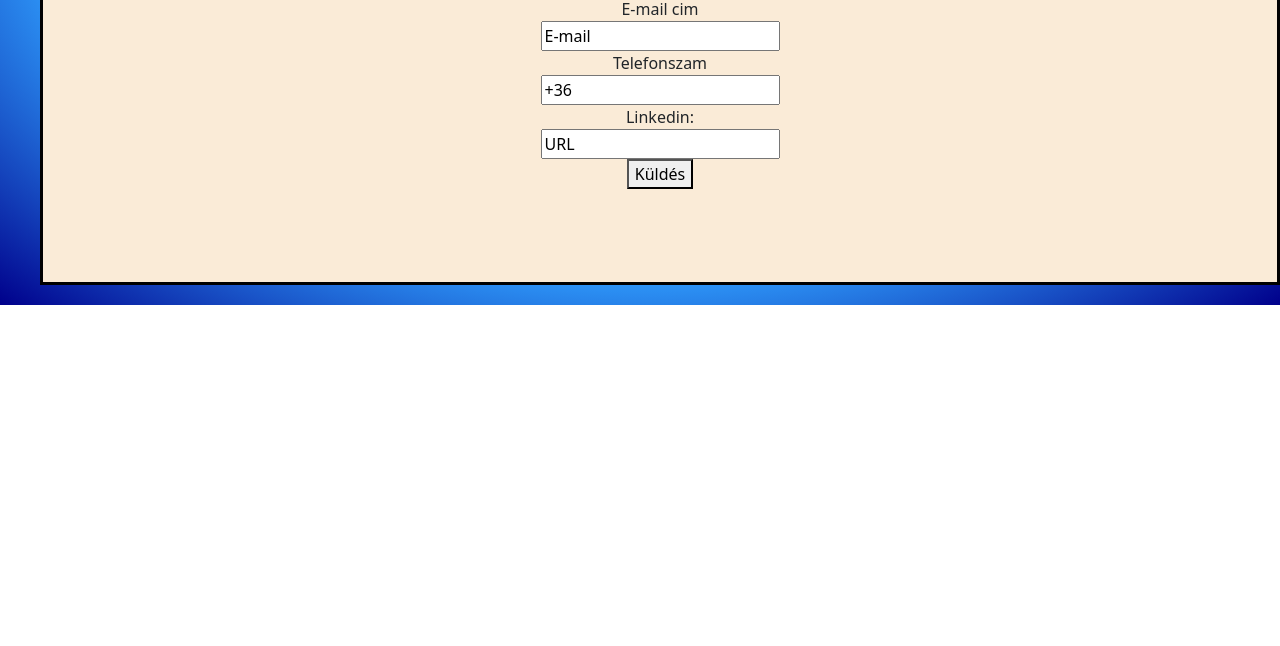
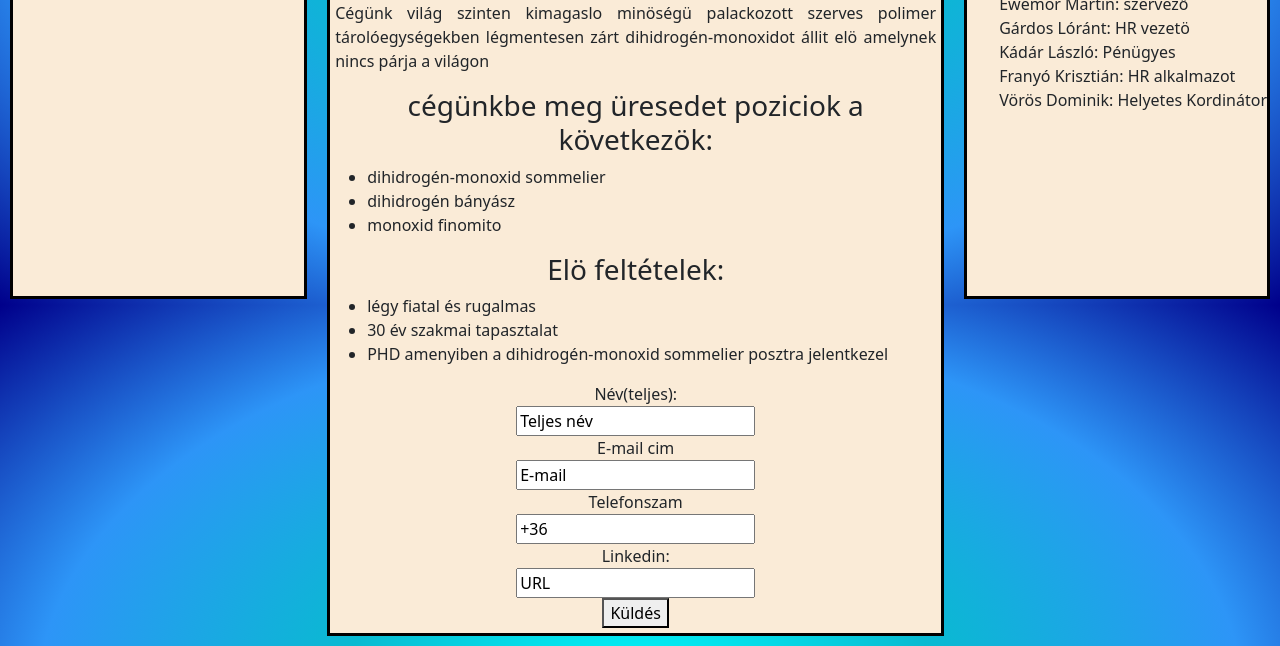
Before and after one commit to folyamatban/HR-osztaly, a plain HTML site: page index.html in a window 1280 px wide. Shown: the part 495-1141 px from the top of the page. Before the commit the page ends 800 px from the top, so only its background shows below. Drawn offline with nearby package versions, Linux system fonts and the light colour scheme.

Commit message:
grid javitva

```diff
--- a/style.css
+++ b/style.css
@@ -18,8 +18,11 @@ footer ul li{
 }
 main{
     display: grid;
-    grid-template-columns: repeat(3, 1fr);
-    grid-template-rows: repeat(4, 1fr);
+   grid-template-areas:
+   "h h h"
+   "n n n"
+   "e a as"
+   "f f f";
     grid-gap: 10px;
 }
 .elerhetosegb{
```
